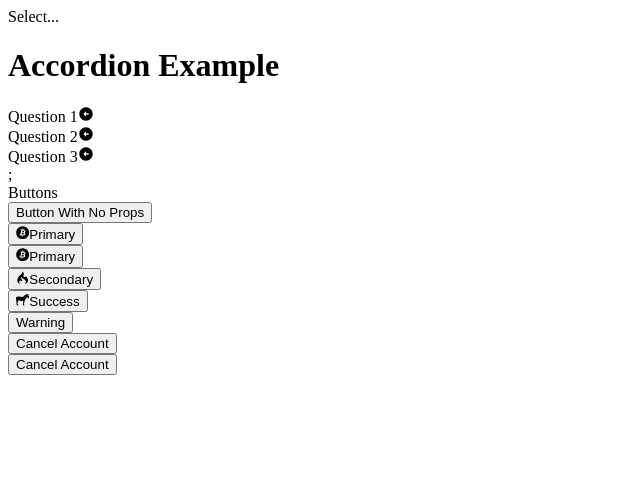
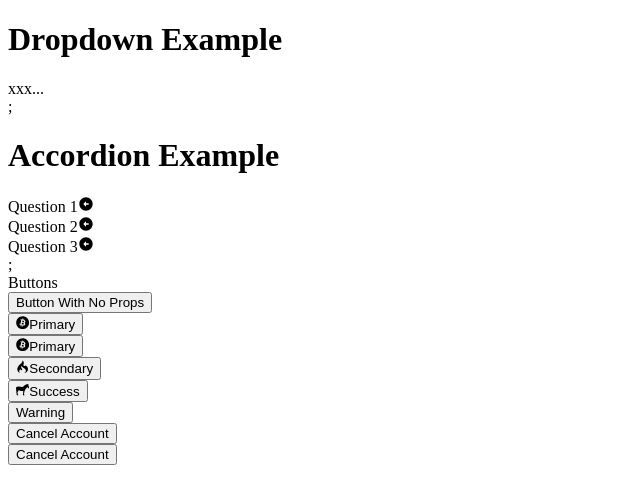
Before and after one commit to craigbauerwebdev/component-library, a React (Create React App) app: page / in a window 1280 px wide. Shown: the top 504 px of the page, without its empty margins (0-640 px from the left). Built offline with nearby package versions, Linux system fonts and the light colour scheme; the HTML template or start-up script is replaced by a standard one.

Commit message:
added dropdown page and completed base functionality of dropdown component

```diff
--- a/src/App.js
+++ b/src/App.js
@@ -1,18 +1,11 @@
 import ButtonPage from "./Pages/ButtonPage";
 import AccordionPage from "./Pages/AccordionPage";
-import Dropdown from "./Components/DropDown/Dropdown";
+import DropdownPage from "./Pages/DropdownPage";
 
 function App() {
-  const options = [
-    { label: "I Like Red", value: "red" },
-    { label: "I Like Blue", value: "blue" },
-    { label: "I Like Green", value: "green" },
-    { label: "I like Pink", value: "pink" },
-    { label: "Ilike Grey", value: "grey" },
-  ];
   return (
     <div className="App">
-      <Dropdown options={options} />
+      <DropdownPage />
       <AccordionPage />
       <ButtonPage />
     </div>
--- a/src/Components/DropDown/Dropdown.js
+++ b/src/Components/UI/Dropdown/Dropdown.js
@@ -1,6 +1,6 @@
 import { useState } from "react";
 
-function Dropdown({ options }) {
+function Dropdown({ options, selected, onSelect }) {
   const [isOpen, setIsOpen] = useState(false);
 
   const handleClick = () => {
@@ -8,7 +8,7 @@ function Dropdown({ options }) {
   };
   const handleOptionClick = (option) => {
     setIsOpen(false);
-    //console.log(option);
+    onSelect(option.label);
   };
   const renderedOptions = options.map((option) => {
     return (
@@ -17,9 +17,15 @@ function Dropdown({ options }) {
       </div>
     );
   });
+
+  let selection = "xxx...";
+  if (selected) {
+    selection = selected;
+  }
+
   return (
     <>
-      <div onClick={handleClick}>Select...</div>
+      <div onClick={handleClick}>{selection}</div>
       {isOpen && <div>{renderedOptions}</div>}
     </>
   );
--- /dev/null
+++ b/src/Pages/DropdownPage.js
@@ -0,0 +1,25 @@
+import { useState } from "react";
+import Dropdown from "../Components/UI/Dropdown/Dropdown";
+
+function DropdownPage() {
+  const [selected, setSelected] = useState(null);
+  const handleSelect = (selection) => {
+    setSelected(selection);
+  };
+  const options = [
+    { label: "I Like Red", value: "red" },
+    { label: "I Like Blue", value: "blue" },
+    { label: "I Like Green", value: "green" },
+    { label: "I like Pink", value: "pink" },
+    { label: "Ilike Grey", value: "grey" },
+  ];
+  return (
+    <>
+      <h1>Dropdown Example</h1>
+      <Dropdown selected={selected} onSelect={handleSelect} options={options} />
+      ;
+    </>
+  );
+}
+
+export default DropdownPage;
```
